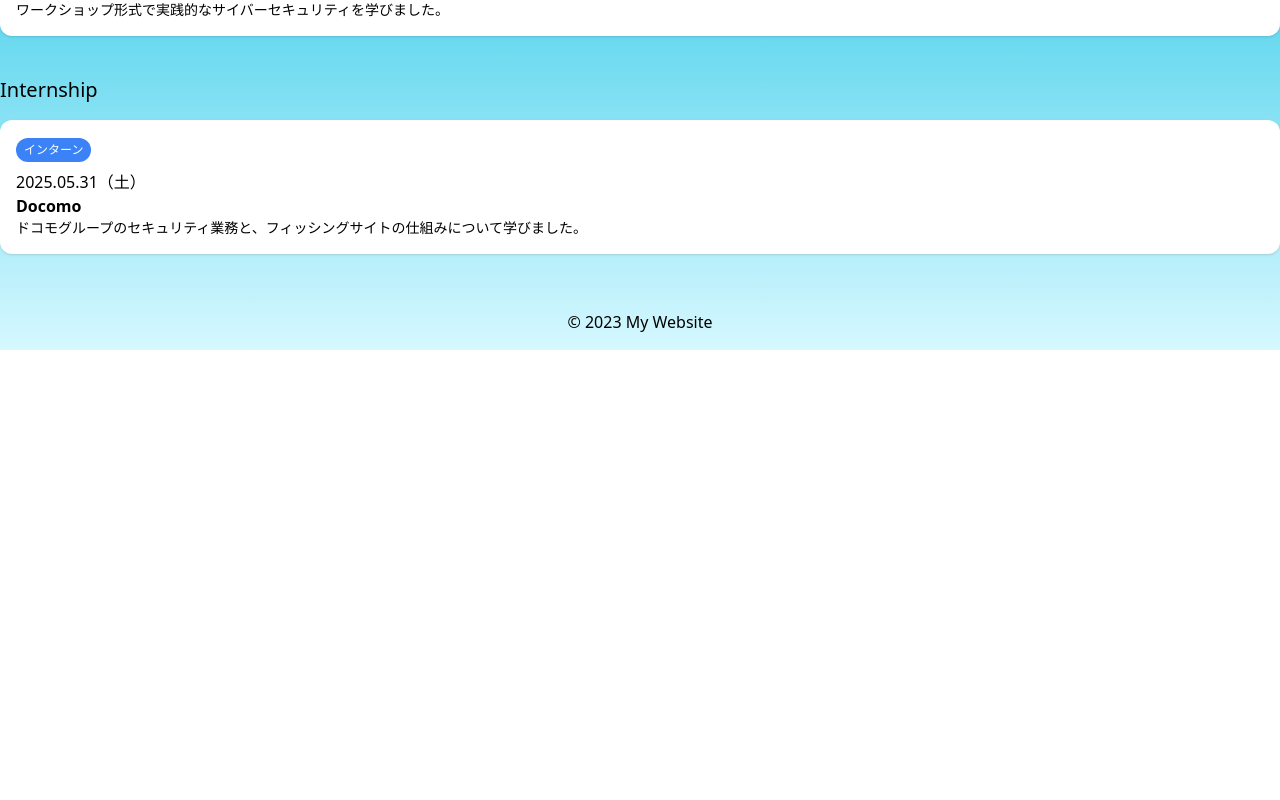
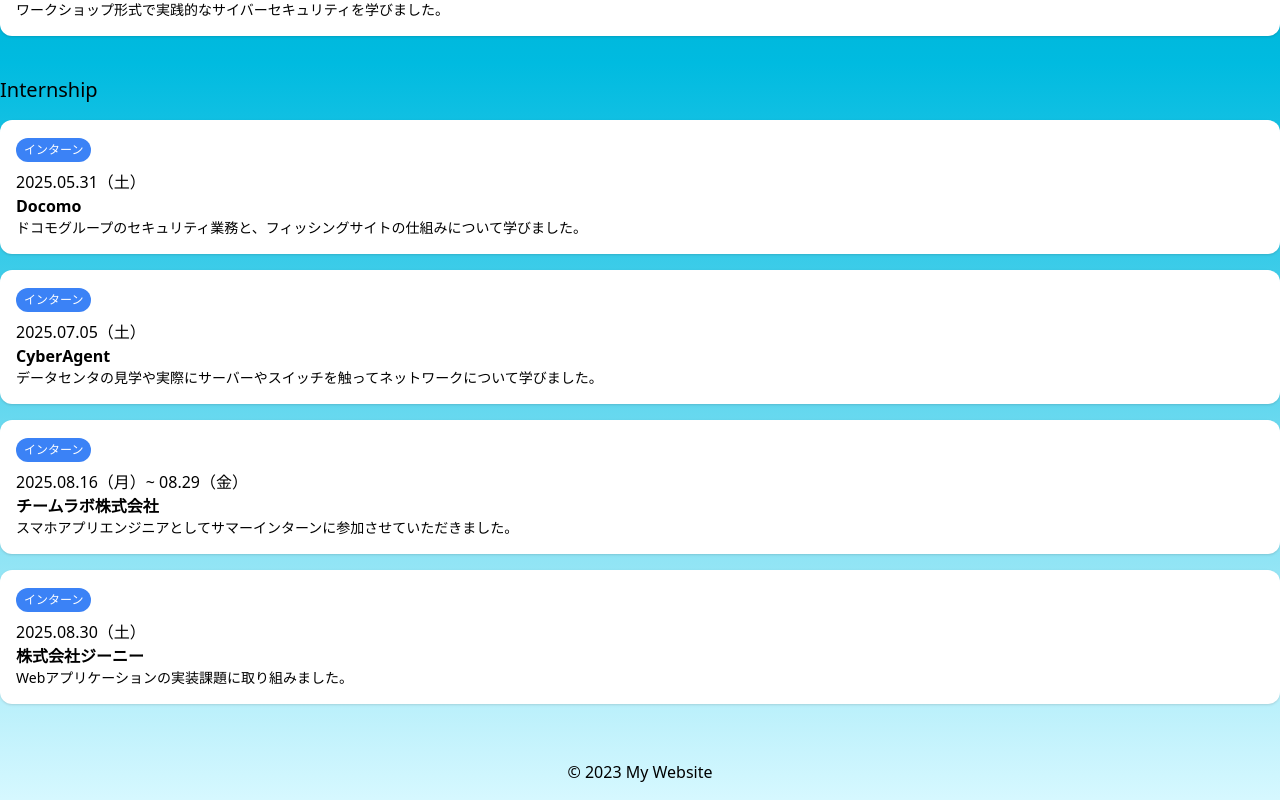
Before and after one commit to niyu07/niyu07.github.io, a React (Vite) app: page /about in a window 1280 px wide. Shown: the part 2150-2950 px from the top of the page. Before the commit the page ends 2500 px from the top, so only its background shows below. Built offline with nearby package versions, Linux system fonts and the light colour scheme.

Commit message:
Fix: Aboutページにインターンシップの経験を追加

```diff
--- a/src/pages/About.tsx
+++ b/src/pages/About.tsx
@@ -126,6 +126,34 @@ export default function About() {
       ドコモグループのセキュリティ業務と、フィッシングサイトの仕組みについて学びました。
     </p>
   </div>
+
+  <div className="bg-white text-black p-4 rounded-xl shadow mb-4">
+    <span className="inline-block bg-blue-500 text-white text-xs px-2 py-1 rounded-full mb-2">インターン</span>
+    <p>2025.07.05（土）</p>
+    <p className="font-bold">CyberAgent</p>
+    <p className="text-sm">
+      データセンタの見学や実際にサーバーやスイッチを触ってネットワークについて学びました。
+    </p>
+  </div>
+
+  <div className="bg-white text-black p-4 rounded-xl shadow mb-4">
+    <span className="inline-block bg-blue-500 text-white text-xs px-2 py-1 rounded-full mb-2">インターン</span>
+    <p>2025.08.16（月）~ 08.29（金）</p>
+    <p className="font-bold">チームラボ株式会社</p>
+    <p className="text-sm">
+      スマホアプリエンジニアとしてサマーインターンに参加させていただきました。
+    </p>
+  </div>
+
+  <div className="bg-white text-black p-4 rounded-xl shadow mb-4">
+    <span className="inline-block bg-blue-500 text-white text-xs px-2 py-1 rounded-full mb-2">インターン</span>
+    <p>2025.08.30（土）</p>
+    <p className="font-bold">株式会社ジーニー</p>
+    <p className="text-sm">
+      Webアプリケーションの実装課題に取り組みました。
+    </p>
+  </div>
+
 </section>
     </>
   );
```
